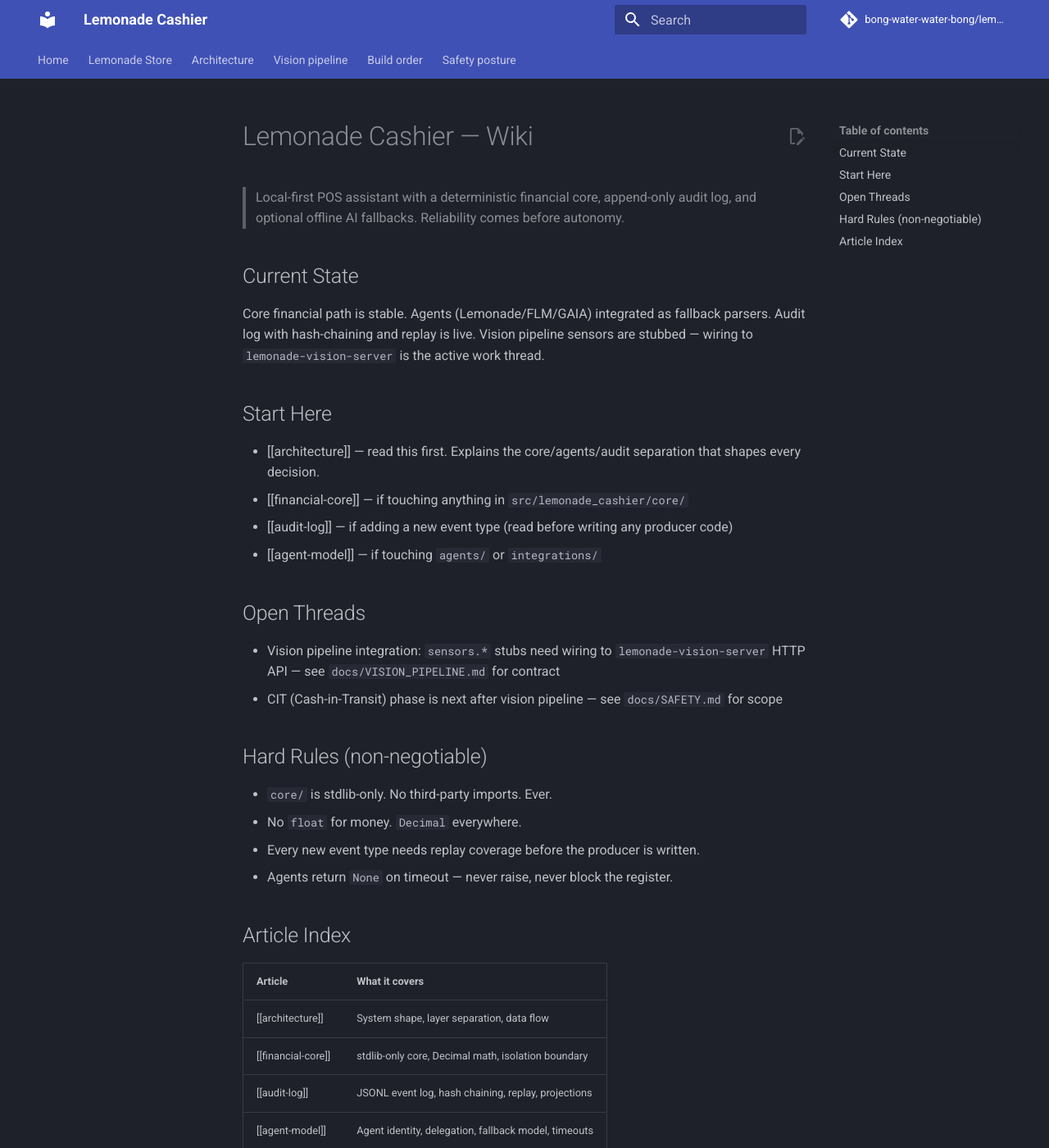
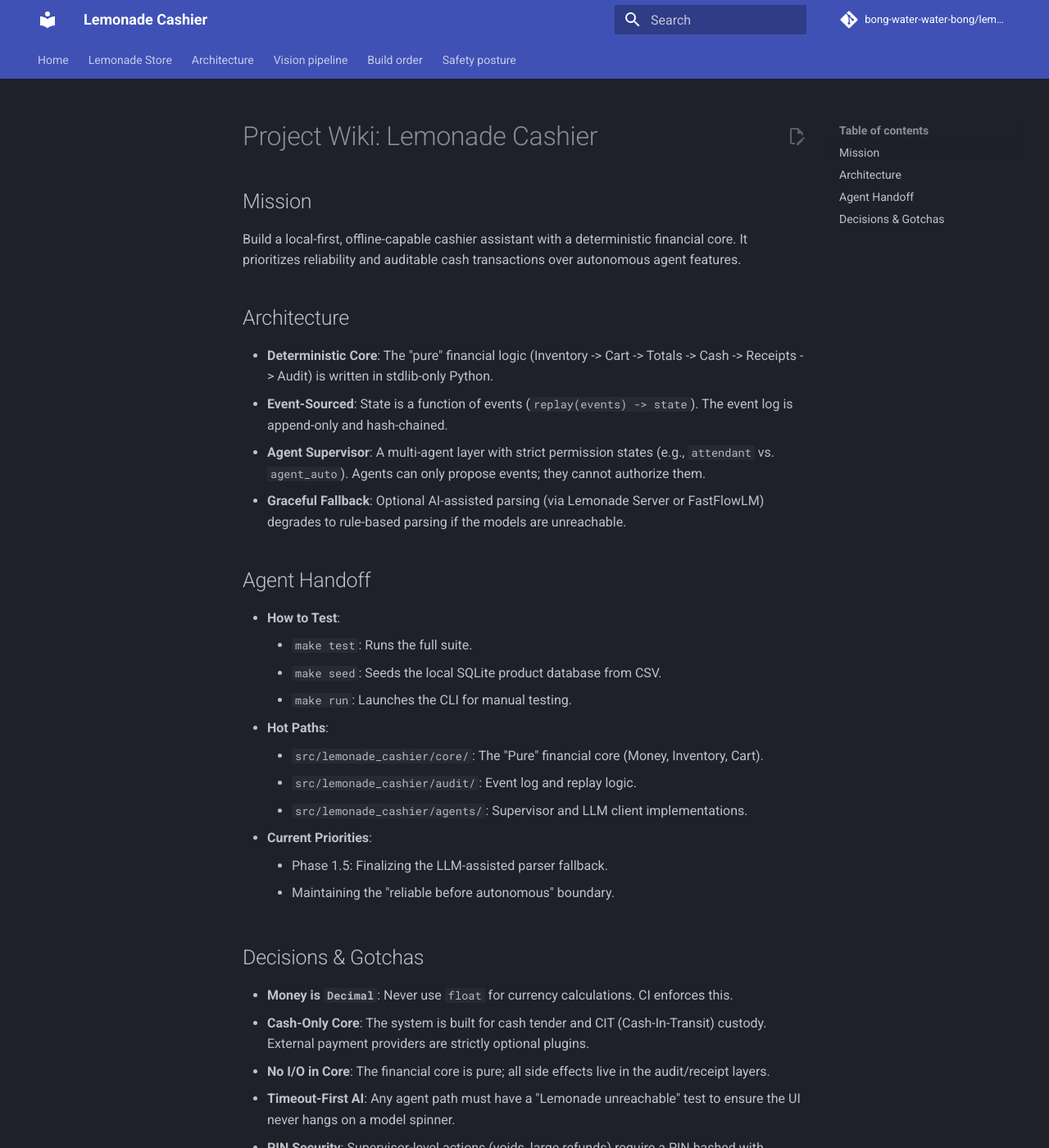
Before and after one commit to bong-water-water-bong/lemonade-cashier, an MkDocs documentation site: the page built from docs/wiki/README.md, in a window 1280 px wide and 1400 px high. Shown: the whole window at 82% size. Built offline with MkDocs 1.6.1 and Material for MkDocs 9.7.7, drawn with Linux system fonts in a browser that asks for light colours; comment, search, counter and statistics services are not loaded; some of the changed text lies outside the part shown.

Commit message:
docs: bootstrap project wiki

```diff
--- a/docs/wiki/README.md
+++ b/docs/wiki/README.md
@@ -1,30 +1,30 @@
-# Lemonade Cashier — Wiki
+# Project Wiki: Lemonade Cashier
 
-> Local-first POS assistant with a deterministic financial core, append-only audit log, and optional offline AI fallbacks. Reliability comes before autonomy.
+## Mission
+Build a local-first, offline-capable cashier assistant with a deterministic financial core. It prioritizes reliability and auditable cash transactions over autonomous agent features.
 
-## Current State
-Core financial path is stable. Agents (Lemonade/FLM/GAIA) integrated as fallback parsers. Audit log with hash-chaining and replay is live. Vision pipeline sensors are stubbed — wiring to `lemonade-vision-server` is the active work thread.
+## Architecture
+- **Deterministic Core**: The "pure" financial logic (Inventory -> Cart -> Totals -> Cash -> Receipts -> Audit) is written in stdlib-only Python.
+- **Event-Sourced**: State is a function of events (`replay(events) -> state`). The event log is append-only and hash-chained.
+- **Agent Supervisor**: A multi-agent layer with strict permission states (e.g., `attendant` vs. `agent_auto`). Agents can only propose events; they cannot authorize them.
+- **Graceful Fallback**: Optional AI-assisted parsing (via Lemonade Server or FastFlowLM) degrades to rule-based parsing if the models are unreachable.
 
-## Start Here
-- [[architecture]] — read this first. Explains the core/agents/audit separation that shapes every decision.
-- [[financial-core]] — if touching anything in `src/lemonade_cashier/core/`
-- [[audit-log]] — if adding a new event type (read before writing any producer code)
-- [[agent-model]] — if touching `agents/` or `integrations/`
+## Agent Handoff
+- **How to Test**:
+    - `make test`: Runs the full suite.
+    - `make seed`: Seeds the local SQLite product database from CSV.
+    - `make run`: Launches the CLI for manual testing.
+- **Hot Paths**:
+    - `src/lemonade_cashier/core/`: The "Pure" financial core (Money, Inventory, Cart).
+    - `src/lemonade_cashier/audit/`: Event log and replay logic.
+    - `src/lemonade_cashier/agents/`: Supervisor and LLM client implementations.
+- **Current Priorities**:
+    - Phase 1.5: Finalizing the LLM-assisted parser fallback.
+    - Maintaining the "reliable before autonomous" boundary.
 
-## Open Threads
-- Vision pipeline integration: `sensors.*` stubs need wiring to `lemonade-vision-server` HTTP API — see `docs/VISION_PIPELINE.md` for contract
-- CIT (Cash-in-Transit) phase is next after vision pipeline — see `docs/SAFETY.md` for scope
-
-## Hard Rules (non-negotiable)
-- `core/` is stdlib-only. No third-party imports. Ever.
-- No `float` for money. `Decimal` everywhere.
-- Every new event type needs replay coverage before the producer is written.
-- Agents return `None` on timeout — never raise, never block the register.
-
-## Article Index
-| Article | What it covers |
-|---------|----------------|
-| [[architecture]] | System shape, layer separation, data flow |
-| [[financial-core]] | stdlib-only core, Decimal math, isolation boundary |
-| [[audit-log]] | JSONL event log, hash chaining, replay, projections |
-| [[agent-model]] | Agent identity, delegation, fallback model, timeouts |
+## Decisions & Gotchas
+- **Money is `Decimal`**: Never use `float` for currency calculations. CI enforces this.
+- **Cash-Only Core**: The system is built for cash tender and CIT (Cash-In-Transit) custody. External payment providers are strictly optional plugins.
+- **No I/O in Core**: The financial core is pure; all side effects live in the audit/receipt layers.
+- **Timeout-First AI**: Any agent path must have a "Lemonade unreachable" test to ensure the UI never hangs on a model spinner.
+- **PIN Security**: Supervisor-level actions (voids, large refunds) require a PIN hashed with PBKDF2-SHA256.
```
